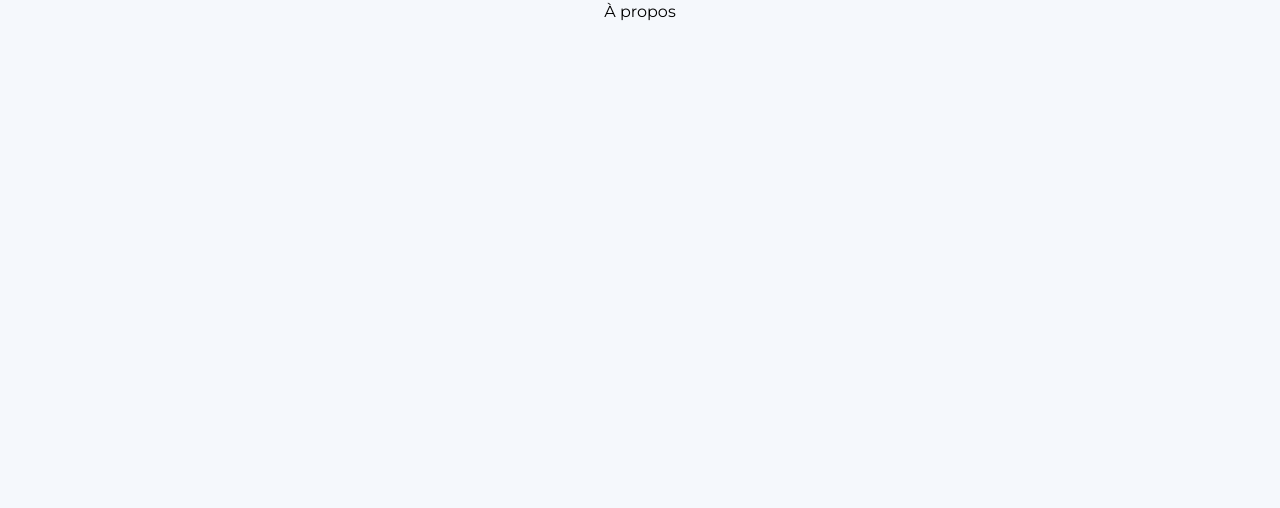
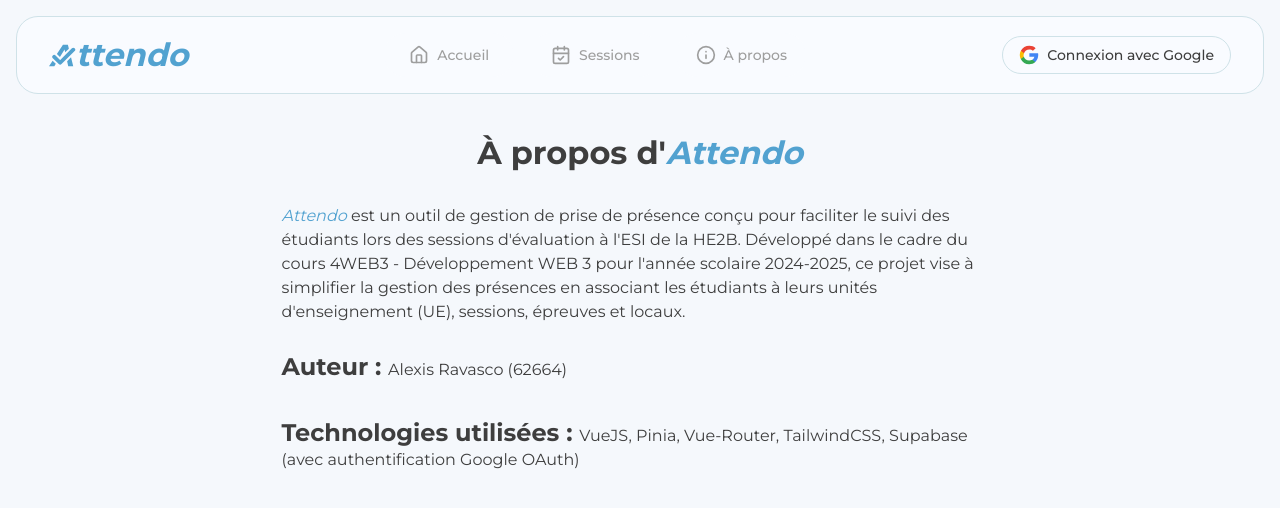
Before and after one commit to xisxis13/Attendo, a Vue app in the folder attendo-g62664/: page /about in a window 1280 px wide. Shown: the top 508 px of the page. Built offline with nearby package versions, Linux system fonts and the light colour scheme.

Commit message:
add about page

```diff
--- a/attendo-g62664/src/views/AboutView.vue
+++ b/attendo-g62664/src/views/AboutView.vue
@@ -1,7 +1,27 @@
-<script>
-
+<script setup>
+import MenuBar from '@/components/MenuBar.vue'
 </script>
 
 <template>
-  <h1>À propos</h1>
+  <div class="flex flex-col flex-grow gap-4 p-[16px] bg-background items-center w-full h-full">
+    <MenuBar />
+
+    <main class="flex flex-col flex-grow gap-2 p-4 pt-8 items-center justify-left w-[60%] h-full">
+      <h1 class="text-h1 text-text mb-8">À propos d'<span class="text-h1 text-esi-blue italic">Attendo</span></h1>
+      <p class="text-text mb-6 "><span class="text-esi-blue italic">Attendo</span> est un outil de gestion de prise de présence conçu pour faciliter le suivi des étudiants
+        lors des sessions d'évaluation à l'ESI de la HE2B. Développé dans le cadre du cours
+        4WEB3 - Développement WEB 3 pour l'année scolaire 2024-2025, ce projet vise à simplifier la gestion des présences en
+        associant les étudiants à leurs unités d'enseignement (UE), sessions, épreuves et locaux.</p>
+
+      <div class="w-full mb-8">
+        <span class="text-h2 text-text">Auteur : </span>
+        <span class="text-text">Alexis Ravasco (62664)</span>
+      </div>
+
+      <div class="w-full mb-8">
+        <span class="text-h2 text-text">Technologies utilisées : </span>
+        <span class="text-text">VueJS, Pinia, Vue-Router, TailwindCSS, Supabase (avec authentification Google OAuth)</span>
+      </div>
+    </main>
+  </div>
 </template>
--- a/attendo-g62664/src/views/HomeView.vue
+++ b/attendo-g62664/src/views/HomeView.vue
@@ -24,7 +24,7 @@ const welcomeMessage = () => {
 </script>
 
 <template>
-  <div class="flex flex-col flex-grow gap-2 p-[16px] bg-background items-center justify-center w-full h-full">
+  <div class="flex flex-col flex-grow gap-4 p-[16px] bg-background items-center justify-center w-full h-full">
     <MenuBar />
 
     <main class="flex flex-col flex-grow gap-2 p-4 bg-background items-center justify-center w-full h-full">
--- a/attendo-g62664/src/views/SessionsView.vue
+++ b/attendo-g62664/src/views/SessionsView.vue
@@ -15,7 +15,7 @@ onMounted(() => {
 </script>
 
 <template>
-  <div class="flex flex-col flex-grow gap-2 p-[16px] bg-background items-center w-full h-full">
+  <div class="flex flex-col flex-grow gap-4 p-[16px] bg-background items-center w-full h-full">
     <MenuBar />
 
     <main class="flex flex-col flex-grow gap-2 p-4 bg-background items-center justify-center w-full h-full">
--- a/attendo-g62664/tailwind.config.js
+++ b/attendo-g62664/tailwind.config.js
@@ -25,6 +25,7 @@ export default {
           },
           fontSize: {
             'h1': ['32px', { lineHeight: '22px', fontWeight: '800' }],
+            'h2': ['24px', { lineHeight: '22px', fontWeight: '800' }],
             'button': ['14px', { lineHeight: '20px', fontWeight: '500' }],
           },
         },
```
